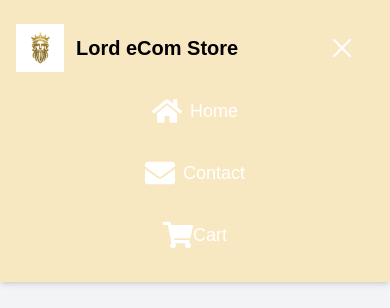
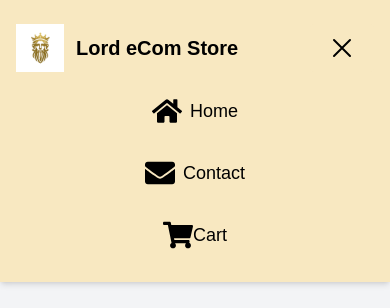
Before and after one commit to lordaake/lord-ecom-store, a React (Vite) app: page / in a window 390 px wide. Both pictures are taken after a click on the button 342 px from the left and 48 px from the top of the page. Shown: the top 308 px of the page. Built offline with nearby package versions, Linux system fonts and the light colour scheme; no server answers.

Commit message:
text to white

```diff
--- a/src/components/Header.jsx
+++ b/src/components/Header.jsx
@@ -55,15 +55,15 @@ const Header = () => {
                 <div className="md:hidden flex items-center">
                     <button onClick={toggleMenu} className="focus:outline-none">
                         {menuOpen ? (
-                            <XMarkIcon className="h-8 w-8 text-white" />
+                            <XMarkIcon className="h-8 w-8 text-black" />
                         ) : (
-                            <Bars3Icon className="h-8 w-8 text-white" />
+                            <Bars3Icon className="h-8 w-8 text-black" />
                         )}
                     </button>
                 </div>
             </nav>
             {menuOpen && (
-                <div className="md:hidden bg-primary text-white text-center">
+                <div className="md:hidden bg-primary text-black text-center">
                     <Link to="/" className="mt-4 mb-4 ml-4 mr-4 flex items-center justify-center py-2 px-4 hover:text-gray-300 text-lg font-medium transition duration-300">
                         <FaHome className="text-3xl mr-2 " />
                         <span>Home</span>
```
